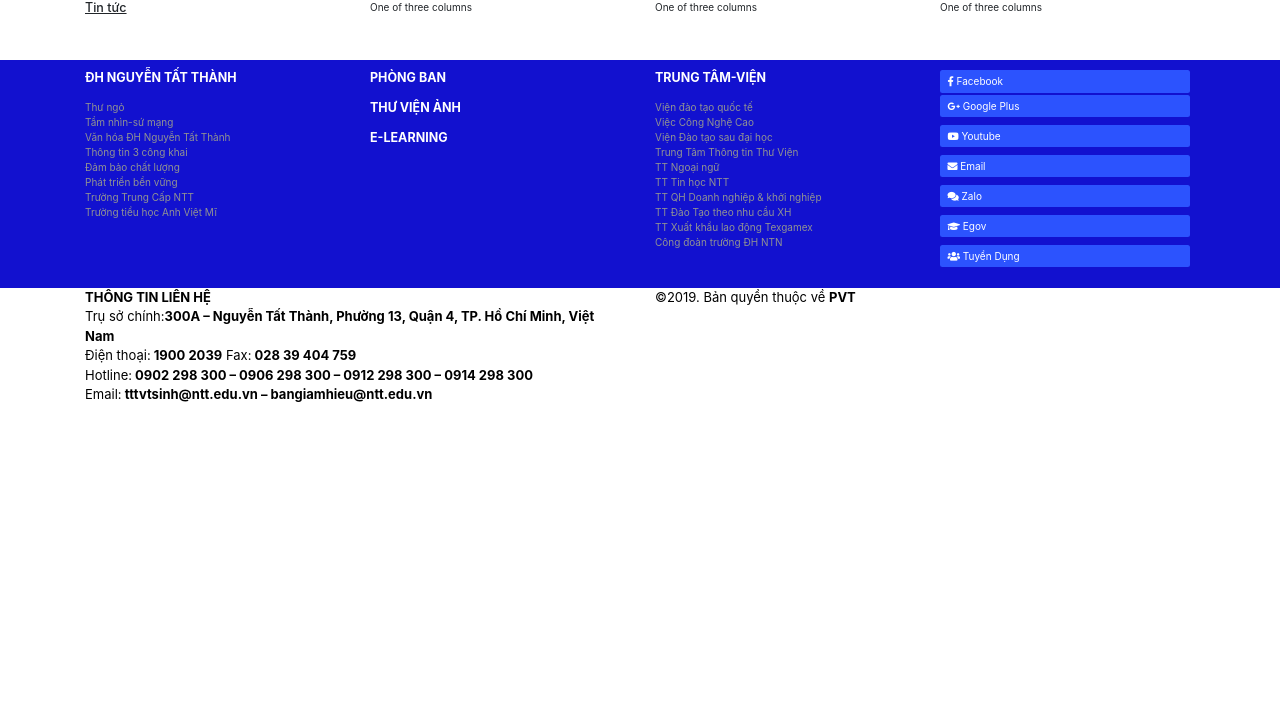
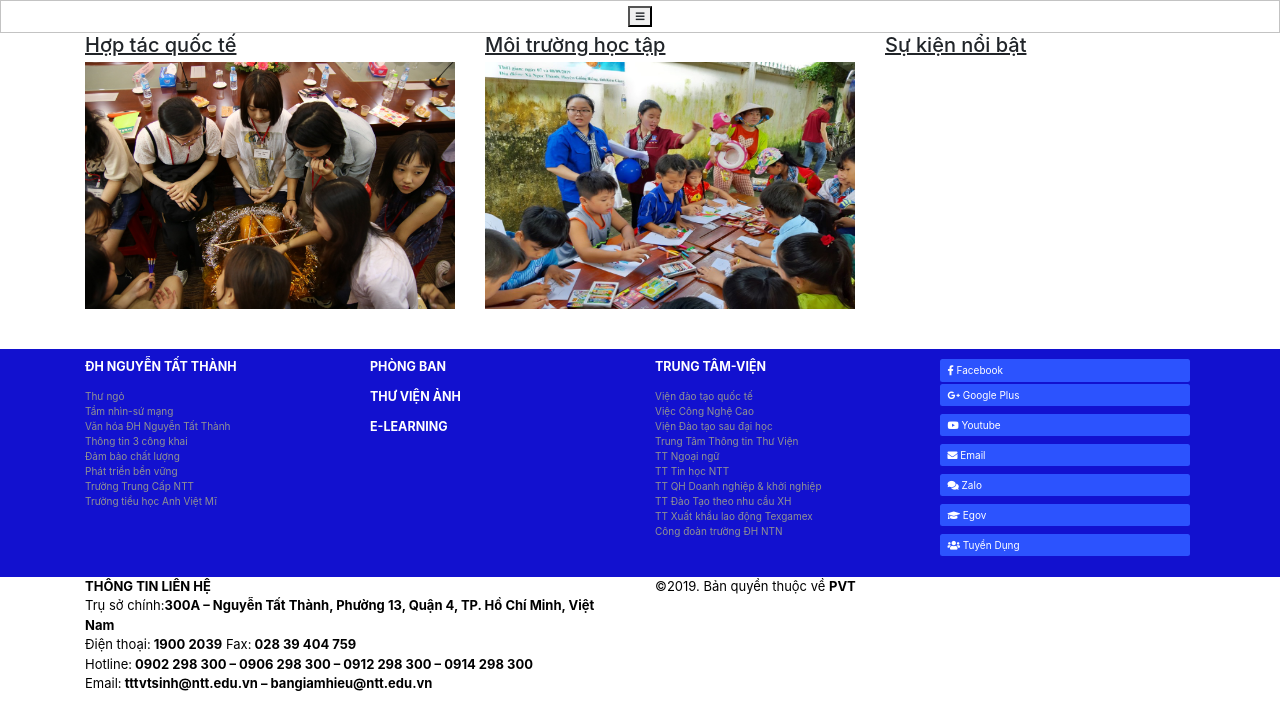
Before and after one commit to Sonhongnguyen/175A071225-175A071352-59HT, a PHP site: page / in a window 1280 px wide. Shown: the top 703 px of the page. Run offline with PHP 8.4, Linux system fonts and the light colour scheme; some libraries are stand-ins or nearby versions.

Commit message:
cập nhâp mới
thêm sửa một chust

```diff
--- a/BTL2 web/css/style.css
+++ b/BTL2 web/css/style.css
@@ -1,4 +1,33 @@
+#flip i{
+	border: 0px;
+}
+#panel, #flip {
+  padding: 5px;
+  text-align: center;
+  background-color: white;
+  border: solid 1px #c3c3c3;
+}
 
+#panel {
+  padding: 50px;
+  display: none;
+  background-color: #1211CFFF;
+  text-align: left;
+}
+#panel .container .row .col-sm a{
+	color: white;
+}
+#panel .container .row .col-sm a:hover{
+	color: #FED67CFF;
+}
+main  h5 u{
+	font-size: 20px;
+	font-family: :open sans;
+}
+main img{
+	height: 247px;
+	width: 370px;
+}
 
 
 
--- a/BTL2 web/index.html
+++ b/BTL2 web/index.html
@@ -12,24 +12,125 @@
   	<link rel="stylesheet" type="text/css" href="Css/style.css">
 </head>
 <body>
+	<div id="flip">
+   <button><i class="fas fa-bars"></i></button>
+  </div>
+  <div id="panel">
+    <div class="container">
+      <div class="row">
+        <div class="col-sm">
+          <a href="#"><h5>Giới thiệu chung</h5></a>
+          <a href="#"> >> Giới thiệu chung</a><br>
+          <a href="#"> >> Toàn cảnh ĐH NTT</a><br>
+          <a href="#"> >> Sơ đồ bố trí phòng ban</a><br>
+          <a href="#"> >> Thông tin 3 công khai</a><br>
+          <a href="#"> >> Đảm bảo chất lượng</a><br>
+          <a href="#"> >> Phát triển bền vững</a><br>
+          <p style="color: #1211CFFF">-</p>
+          <a href="#"><h5>Hợp tác doanh nghiệp</h5></a>
+          <a href="#"> >> Giới thiệu việc làm</a><br>
+          <a href="#"> >> Giới thiệu thực tập</a><br>
+          <a href="#"> >> Câu lạc bộ doanh nghiệp</a><br>
+          <a href="#"> >> Câu lạc bộ nghiên cứu sinh</a><br>
+          <a href="#"> >> Liên kết hợp tác</a>
+
+        </div>
+        <div class="col-sm">
+          <a href="#"><h5>Tuyển sinh</h5></a>
+          <a href="#"> >> Các bậc đào tạo</a><br>
+          <a href="#"> >> Thông tin tuyển sinh</a><br>
+          <a href="#"> >> Chính sách học bổng</a><br>
+          <a href="#"> >> Hướng nghiệp</a><br>
+          <a href="#"> >> Xét tuyển trực tuyến</a><br>
+          <p style="color: #1211CFFF">-</p>
+          <a href="#"><h5>Nghiên cứu</h5></a>
+          <a href="#"> >> Hoạt động khoa học công nghệ</a><br>
+
+          <a href="#"> >> Viện-Trung tâm nghiên cứu </a><br>
+          <a href="#"> >> Công bố khoa học</a>
+        </div>
+        <div class="col-sm">
+          <a href="#"><h5>Đào tạo</h5></a>
+          <a href="#"> >> Khối khoa học sức khỏe</a><br>
+          <a href="#"> >> Khối Kinh tế- Quản trị</a><br>
+          <a href="#"> >> Khối Kỹ thuật-công nghiệp</a><br>
+          <a href="#"> >> Khối Khoa học xã hội-Nhân văn</a><br>
+          <a href="#"> >> Khối mỹ thuật nghệ thuật</a><br>
+          <a href="#"> >> Khối đào tạo quốc tế</a>
+        </div>
+        <div class="col-sm">
+          <h5 class="font-weight-bold text-uppercase mt-3 mb-4">
+          <a href="#">
+            <button type="button" class="btn btn-outline-primary"><i class="fab fa-facebook-f"></i>   Facebook</button>
+          </a>
+        </h5>
+         <h5 class="font-weight-bold text-uppercase mt-3 mb-4">
+          <a href="#">
+            <button type="button" class="btn btn-outline-primary" style="margin-top: -20px;"><i class="fab fa-google-plus-g"></i>     Google Plus</button>
+          </a>
+        </h5>
+         <h5 class="font-weight-bold text-uppercase mt-3 mb-4">
+          <a href="#">
+            <button type="button" class="btn btn-outline-primary" style="margin-top: -20px;"><i class="fab fa-youtube"></i>     Youtube</button>
+          </a>
+        </h5>
+         <h5 class="font-weight-bold text-uppercase mt-3 mb-4">
+          <a href="#">
+            <button type="button" class="btn btn-outline-primary" style="margin-top: -20px;"><i class="fas fa-envelope"></i>      Email</button>
+          </a>
+        </h5>
+         <h5 class="font-weight-bold text-uppercase mt-3 mb-4">
+          <a href="#">
+            <button type="button" class="btn btn-outline-primary"style="margin-top: -20px;"><i class="fas fa-comments"></i>      Zalo</button>
+          </a>
+        </h5>
+         <h5 class="font-weight-bold text-uppercase mt-3 mb-4">
+          <a href="#">
+            <button type="button" class="btn btn-outline-primary"style="margin-top: -20px;"><i class="fas fa-graduation-cap"></i>       Egov</button>
+          </a>
+        </h5>
+         <h5 class="font-weight-bold text-uppercase mt-3 mb-4">
+          <a href="#">
+            <button type="button" class="btn btn-outline-primary"style="margin-top: -20px;">
+              <i class="fas fa-users"></i>   Tuyển Dụng</button>
+          </a>
+        </h5>
+
+        </div>
+      </div>
+    </div>
+
+
+
+  </div>
+
+
+
+
+
+
+
+
+
+
 
 
 	<main>
 		<div class="container">
   			<div class="row">
     			<div class="col-sm">
-      				<h5><u>Tin tức</u></h5>
+      				<h5><u>Hợp tác quốc tế</u></h5>
+              <img src="img/92408e68e9bb0ee557aa.jpg">
 
     			</div>
     			<div class="col-sm">
-      				One of three columns
+      				<h5><u>Môi trường học tập</u></h5>
+              <img src="img/70154891_2326222780760366_4547024229224153088_n.jpg">
     			</div>
     			<div class="col-sm">
-      				One of three columns
+      				<h5><u>Sự kiện nổi bật</u></h5>
     			</div>
-    			<div class="col-sm">
-      				One of three columns
-    			</div>
+
   			</div>
 		</div>
 
@@ -233,9 +334,9 @@
 
 
 
+     <script src="https://ajax.googleapis.com/ajax/libs/jquery/3.4.1/jquery.min.js"></script>
 
-
-	 <script src="https://code.jquery.com/jquery-3.4.1.js" integrity="sha256-WpOohJOqMqqyKL9FccASB9O0KwACQJpFTUBLTYOVvVU=" crossorigin="anonymous"></script>
+	   <script src="https://code.jquery.com/jquery-3.4.1.js" integrity="sha256-WpOohJOqMqqyKL9FccASB9O0KwACQJpFTUBLTYOVvVU=" crossorigin="anonymous"></script>
   	 <script src="https://cdnjs.cloudflare.com/ajax/libs/popper.js/1.14.7/umd/popper.min.js" integrity="sha384-UO2eT0CpHqdSJQ6hJty5KVphtPhzWj9WO1clHTMGa3JDZwrnQq4sF86dIHNDz0W1" crossorigin="anonymous"></script>
   	 <script src="https://stackpath.bootstrapcdn.com/bootstrap/4.3.1/js/bootstrap.min.js" integrity="sha384-JjSmVgyd0p3pXB1rRibZUAYoIIy6OrQ6VrjIEaFf/nJGzIxFDsf4x0xIM+B07jRM" crossorigin="anonymous"></script>
   	 <script src="https://code.jquery.com/ui/1.12.1/jquery-ui.js" integrity="sha256-T0Vest3yCU7pafRw9r+settMBX6JkKN06dqBnpQ8d30=" crossorigin="anonymous"></script>
--- a/BTL2 web/js/scrip.js
+++ b/BTL2 web/js/scrip.js
@@ -1,23 +1,5 @@
-<script src="./Trường Đại Học Nguyễn Tất Thành - NTTU_files/e1e2699.js"></script>
-
-    <script>
-        $(document).ready(function() {
-            $("#slider-main").on("click", ".carousel-item", function() {
-                window.location = $(this).data('link');
-            });
-        });
-    </script>
-    <!--Start of Tawk.to Script-->
-    <script type="text/javascript">
-        var Tawk_API = Tawk_API || {},
-            Tawk_LoadStart = new Date();
-        (function() {
-            var s1 = document.createElement("script"),
-                s0 = document.getElementsByTagName("script")[0];
-            s1.async = true;
-            s1.src = 'https://embed.tawk.to/58520b90651e34097abade60/default';
-            s1.charset = 'UTF-8';
-            s1.setAttribute('crossorigin', '*');
-            s0.parentNode.insertBefore(s1, s0);
-        })();
-    </script>
+$(document).ready(function(){
+  $("#flip").click(function(){
+    $("#panel").slideToggle("slow");
+  });
+});
```
Also changed, not shown: BTL2 web/css/dc.css (added, +22 -0 lines), BTL2 web/document.html (added, +31 -0 lines), BTL2 web/img/3e3.jpg (renamed from BTL2 web/img/3e3.jpeg), BTL2 web/img/4(2).jpg (renamed from BTL2 web/img/4(2).jpeg), BTL2 web/img/70154891_2326222780760366_4547024229224153088_n.jpg (added), BTL2 web/img/92408e68e9bb0ee557aa.jpg (added), BTL2 web/js/vans 36 gd.jpg (added), 3 other files.
